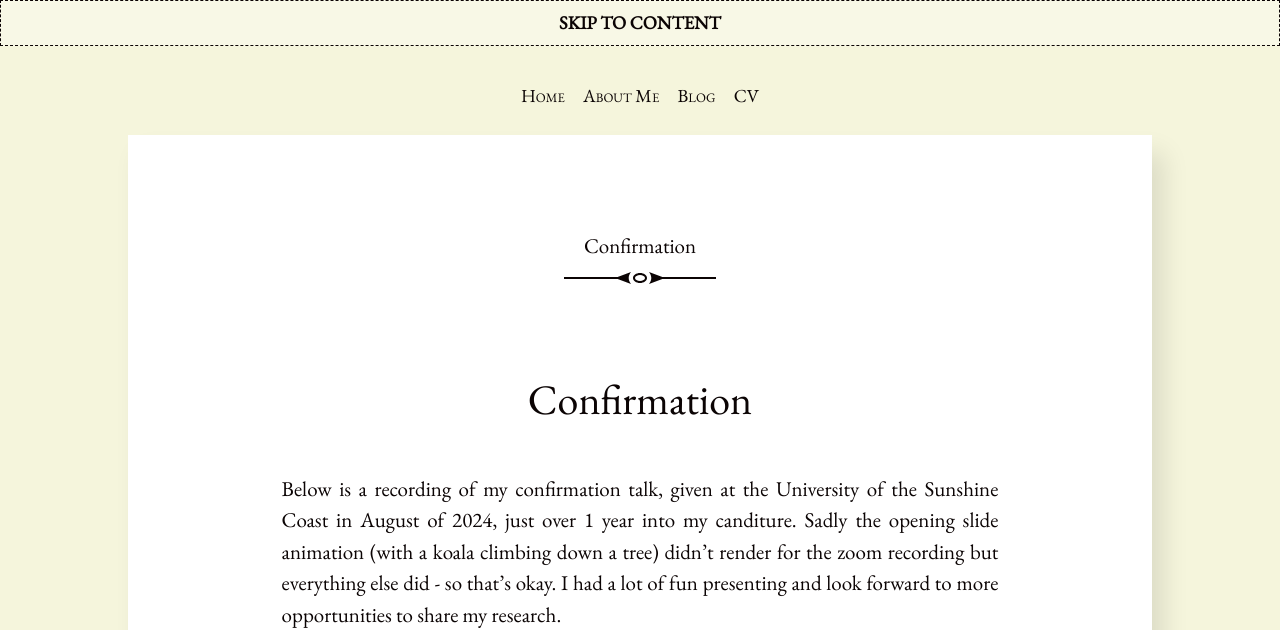
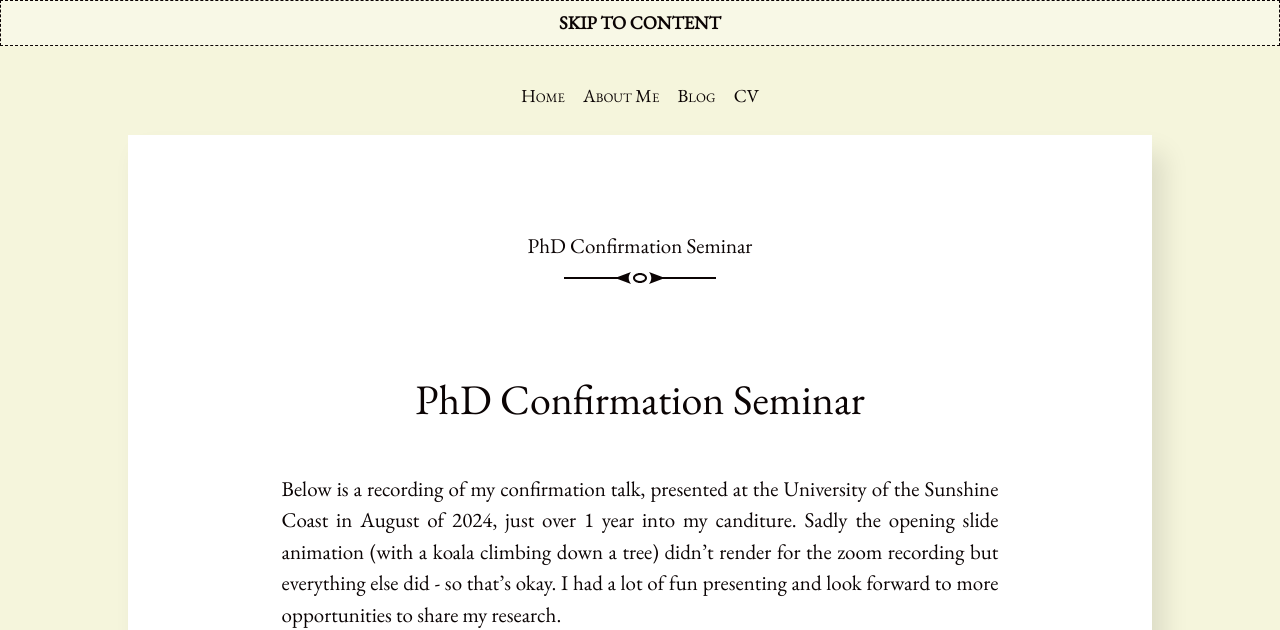
Before and after one commit to OakAlice/OakAlice.github.io, a Jekyll site: the page built from _posts/2024-08-20-confirmation.md, in a window 1280 px wide. Shown: the top 630 px of the page. Built offline with Jekyll 4.4.1, drawn with Linux system fonts in a browser that asks for light colours; our own code applies the rules of GitHub Pages for plain Markdown files; grey boxes are pictures that could not be loaded.

Commit message:
Update 2024-08-20-confirmation.md

```diff
--- a/_posts/2024-08-20-confirmation.md
+++ b/_posts/2024-08-20-confirmation.md
@@ -1,7 +1,13 @@
+---
+layout: post
+title: "PhD Confirmation Seminar"
+date: 2024-08-20
+categories: [PhD, Presentation]
+---
 
-## Confirmation
+## PhD Confirmation Seminar
 
-Below is a recording of my confirmation talk, given at the University of the Sunshine Coast in August of 2024, just over 1 year into my canditure. Sadly the opening slide animation (with a koala climbing down a tree) didn't render for the zoom recording but everything else did - so that's okay. I had a lot of fun presenting and look forward to more opportunities to share my research.
+Below is a recording of my confirmation talk, presented at the University of the Sunshine Coast in August of 2024, just over 1 year into my canditure. Sadly the opening slide animation (with a koala climbing down a tree) didn't render for the zoom recording but everything else did - so that's okay. I had a lot of fun presenting and look forward to more opportunities to share my research.
 
 <iframe width="560" height="315" src="https://www.youtube.com/embed/DrDJ6vk7Ur0" frameborder="0" allowfullscreen></iframe>
 
```
